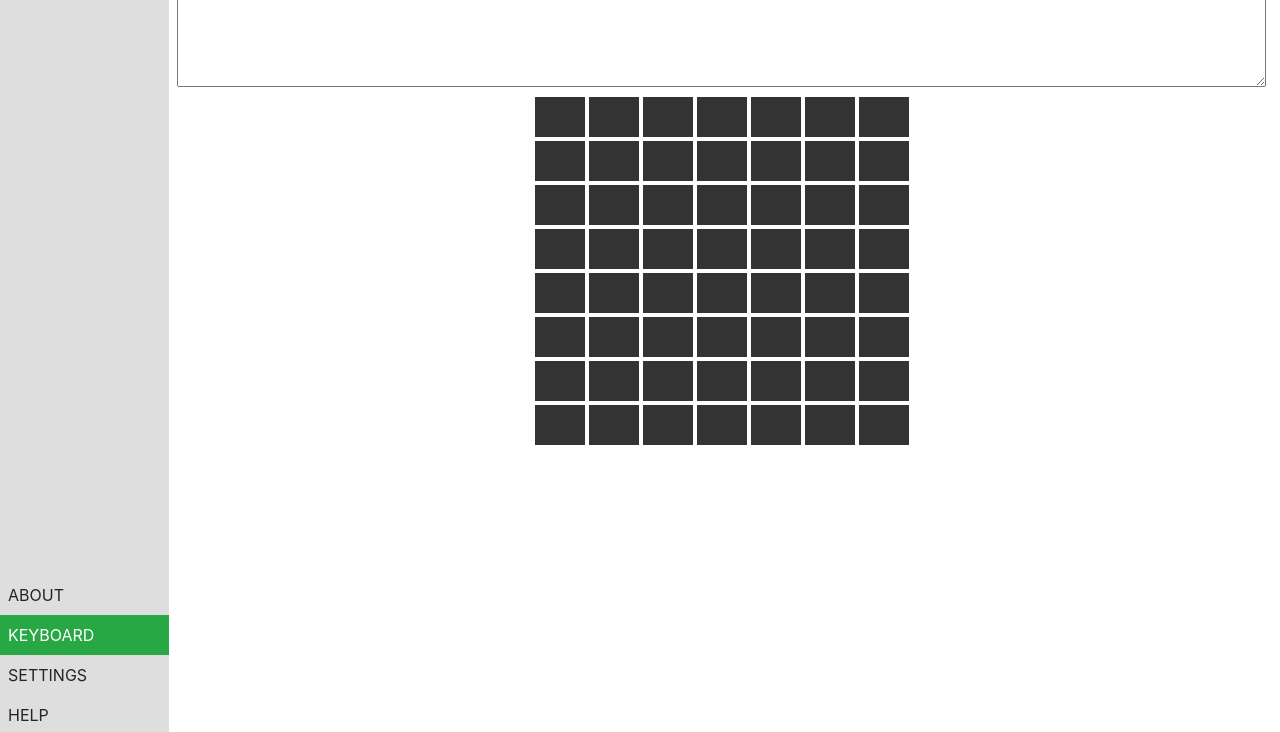
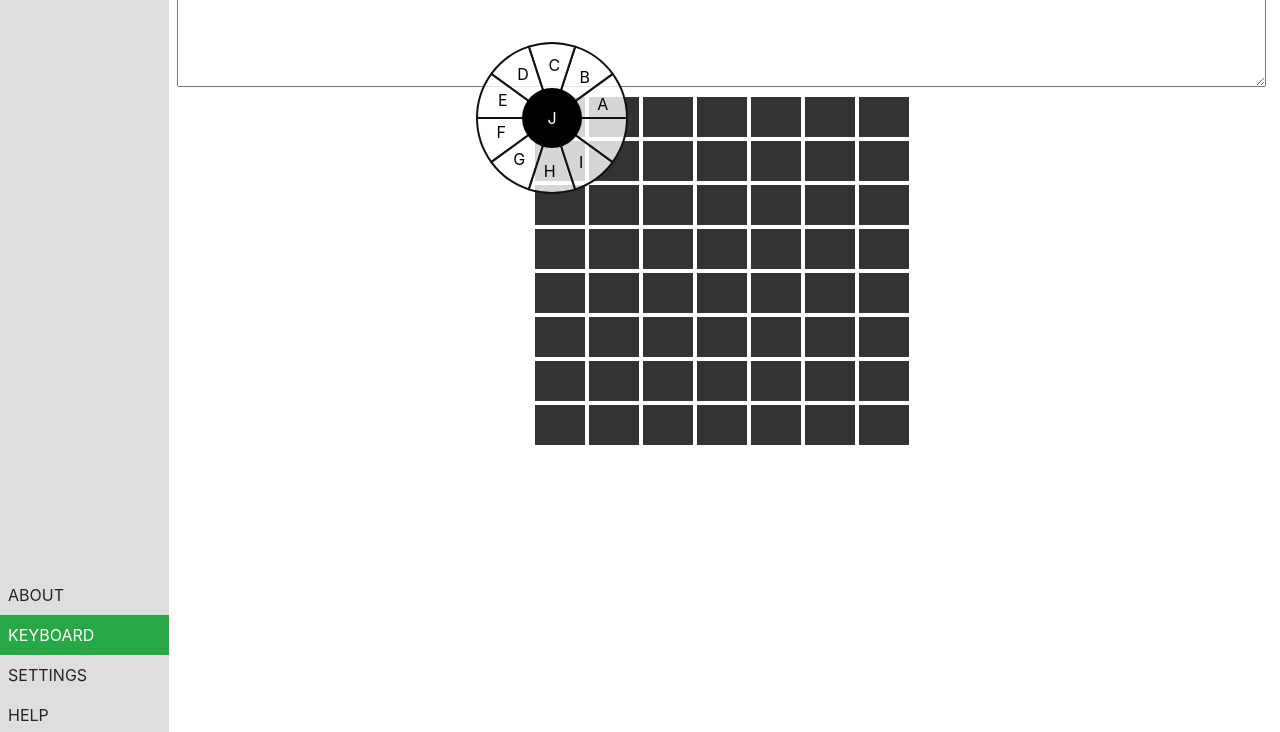
Before and after one commit to jithurjacob/HariSree, an Electron app: page resources/html/keyboard.html in a window 1280 px wide. Both pictures are taken after a click on the element 559 px from the left and 182 px from the top of the page. Shown: the part 65-797 px from the top of the page. Drawn offline with nearby package versions, Linux system fonts and the light colour scheme; files whose address does not match are found by name.

Commit message:
base circle done

```diff
--- a/resources/css/custom.css
+++ b/resources/css/custom.css
@@ -1,6 +1,9 @@
 html, body {
     height: 100%;
     width: 100%;
+}
+svg{
+    text-align: center;
 }
 #left_panel {
     width: 169px;
--- a/resources/html/keyboard.html
+++ b/resources/html/keyboard.html
@@ -116,75 +116,57 @@
     </div>
   </div>
 
-  <svg width="160px" height="160px" viewBox="-4 -4 160 160"  id="container">
-      <g id="trigger" class="trigger menu-trigger" role="button">
-          <circle cx="75" cy="75" r="30"></circle>
-          <!-- menu button label or icon goes here -->
+  <svg width="160px" height="160px" viewBox="-4 -4 160 160" style="display:none;position:absolute"  id="container">
+
+    <g id="slice-1" class="slice slice-1" "">
+        <path fill="rgba(255, 255, 255, 0.8)" stroke="#111" stroke-width="2" d="M75,75 l75,0 A75,75 0 0,0 135.6763,30.9161 z" />
+        <text transform='rotate(0 125.6763 60.9161)' x="125.6763" y="60.9161" text-anchor="middle" dominant-baseline="central" rotate="">A</text>
       </g>
-    <g id="slice-1" class="slice slice-1" style="background: red">
-        <path fill="transparent" stroke="#111" stroke-width="2" d="M75,75 l75,0 A75,75 0 0,0 135.6763,30.9161 z" />
+    <g id="slice-2" transform='rotate(-36 75 75)' class="slice slice-2" "">
+        <path  fill="rgba(255, 255, 255, 0.8)" stroke="#111" stroke-width="2" d="M75,75 l75,0 A75,75 0 0,0 135.6763,30.9161 z" />
+        <text transform='rotate(36 125.6763 60.9161)' x="125.6763" y="60.9161" text-anchor="middle" dominant-baseline="central" rotate="">B</text>
+   </g>
+
+    <g id="slice-3" transform='rotate(-72 75 75)' class="slice slice-3" "">
+        <path  fill="rgba(255, 255, 255, 0.8)" stroke="#111" stroke-width="2" d="M75,75 l75,0 A75,75 0 0,0 135.6763,30.9161 z" />
+        <text transform='rotate(72 125.6763 60.9161)' x="125.6763" y="60.9161" text-anchor="middle" dominant-baseline="central" rotate="">C</text>
     </g>
-    <text text-anchor="middle"
-          x="135.6763" y="60.9161">A</text>
+    <g id="slice-4" transform='rotate(-108 75 75)' class="slice slice-4" "">
+        <path  fill="rgba(255, 255, 255, 0.8)" stroke="#111" stroke-width="2" d="M75,75 l75,0 A75,75 0 0,0 135.6763,30.9161 z" />
+        <text transform='rotate(108 125.6763 60.9161)' x="125.6763" y="60.9161" text-anchor="middle" dominant-baseline="central" rotate="">D</text>
+    </g>
+    <g id="slice-5" transform='rotate(-144 75 75)' class="slice slice-5" "">
+        <path  fill="rgba(255, 255, 255, 0.8)" stroke="#111" stroke-width="2" d="M75,75 l75,0 A75,75 0 0,0 135.6763,30.9161 z" />
+        <text transform='rotate(144 125.6763 60.9161)' x="125.6763" y="60.9161" text-anchor="middle" dominant-baseline="central" rotate="">E</text>
+    </g>
+    <g id="slice-6" transform='rotate(-180 75 75)' class="slice slice-6" "">
+        <path  fill="rgba(255, 255, 255, 0.8)" stroke="#111" stroke-width="2" d="M75,75 l75,0 A75,75 0 0,0 135.6763,30.9161 z" />
+        <text transform='rotate(180 125.6763 60.9161)' x="125.6763" y="60.9161" text-anchor="middle" dominant-baseline="central" rotate="">F</text>
+    </g>
+    <g id="slice-7" transform='rotate(-216 75 75)' class="slice slice-7" "">
+        <path fill="rgba(255, 255, 255, 0.8)" stroke="#111" stroke-width="2" d="M75,75 l75,0 A75,75 0 0,0 135.6763,30.9161 z" />
+        <text transform='rotate(216 125.6763 60.9161)' x="125.6763" y="60.9161" text-anchor="middle" dominant-baseline="central" rotate="">G</text>
+    </g>
+    <g id="slice-8" transform='rotate(-252 75 75)' class="slice slice-8" "">
+        <path  fill="rgba(255, 255, 255, 0.8)" stroke="#111" stroke-width="2" d="M75,75 l75,0 A75,75 0 0,0 135.6763,30.9161 z" />
+        <text  transform='rotate(252 125.6763 60.9161)'  x="125.6763" y="60.9161" text-anchor="middle" dominant-baseline="central" rotate="">H</text>
+      </g>
+    <g id="slice-9" transform='rotate(-288 75 75)' class="slice slice-9" "">
+        <path  fill="rgba(255, 255, 255, 0.8)" stroke="#111" stroke-width="2" d="M75,75 l75,0 A75,75 0 0,0 135.6763,30.9161 z" />
+        <text  transform='rotate(288 125.6763 60.9161)' x="125.6763" y="60.9161" text-anchor="middle" dominant-baseline="central" rotate="">I</text>
+      </g>
+    <g id="slice-10" transform='rotate(-324 75 75)' class="slice slice-10" "">
+        <path  fill="rgba(255, 255, 255, 0.8)" stroke="#111" stroke-width="2" d="M75,75 l75,0 A75,75 0 0,0 135.6763,30.9161 z" />
+        <text transform='rotate(324 125.6763 60.9161)' x="125.6763" y="60.9161"  text-anchor="middle" dominant-baseline="central" rotate=""></text>
+    </g>
 
-    <g id="slice-2" class="slice slice-2" style="background: red">
-        <path transform='rotate(-36 75 75)' fill="transparent" stroke="#111" stroke-width="2" d="M75,75 l75,0 A75,75 0 0,0 135.6763,30.9161 z" />
-    </g>
-    <text text-anchor="middle" transform='rotate(-36 75 75)'
-          x="135.6763" y="60.9161" rotate="30">B</text>
+    <g id="trigger" class="trigger menu-trigger" role="button">
+      <circle cx="75" cy="75" r="30"></circle>
+      <text  x="75" y="75" fill="rgba(255, 255, 255, 1)" text-anchor="middle" dominant-baseline="central" rotate="">J</text>
 
-    <g id="slice-3" class="slice slice-3" style="background: red">
-        <path transform='rotate(-72 75 75)' fill="transparent" stroke="#111" stroke-width="2" d="M75,75 l75,0 A75,75 0 0,0 135.6763,30.9161 z" />
-    </g>
-    <text text-anchor="middle" transform='rotate(-72 75 75)'
-          x="135.6763" y="60.9161" rotate="70">C</text>
+      <!-- menu button label or icon goes here -->
+  </g>
 
-    <g id="slice-4" class="slice slice-4" style="background: red">
-        <path transform='rotate(-108 75 75)' fill="transparent" stroke="#111" stroke-width="2" d="M75,75 l75,0 A75,75 0 0,0 135.6763,30.9161 z" />
-    </g>
-    <text text-anchor="middle" transform='rotate(-108 75 75)'
-          x="135.6763" y="60.9161" rotate="110">D</text>
-
-    <g id="slice-5" class="slice slice-5" style="background: red">
-        <path transform='rotate(-144 75 75)' fill="transparent" stroke="#111" stroke-width="2" d="M75,75 l75,0 A75,75 0 0,0 135.6763,30.9161 z" />
-    </g>
-    <text text-anchor="middle" transform='rotate(-144 75 75)'
-          x="135.6763" y="60.9161">E</text>
-
-    <g id="slice-6" class="slice slice-6" style="background: red">
-        <path transform='rotate(-180 75 75)' fill="transparent" stroke="#111" stroke-width="2" d="M75,75 l75,0 A75,75 0 0,0 135.6763,30.9161 z" />
-    </g>
-    <text text-anchor="middle" transform='rotate(-180 75 75)'
-          x="135.6763" y="60.9161">F</text>
-
-    <g id="slice-7" class="slice slice-7" style="background: red">
-        <path transform='rotate(-216 75 75)' fill="transparent" stroke="#111" stroke-width="2" d="M75,75 l75,0 A75,75 0 0,0 135.6763,30.9161 z" />
-    </g>
-    <text text-anchor="middle" transform='rotate(-216 75 75)'
-          x="135.6763" y="60.9161">G</text>
-
-    <g id="slice-8" class="slice slice-8" style="background: red">
-        <path transform='rotate(-252 75 75)' fill="transparent" stroke="#111" stroke-width="2" d="M75,75 l75,0 A75,75 0 0,0 135.6763,30.9161 z" />
-    </g>
-    <text text-anchor="middle" transform='rotate(-252 75 75)'
-          x="135.6763" y="60.9161">H</text>
-
-    <g id="slice-9" class="slice slice-9" style="background: red">
-        <path transform='rotate(-288 75 75)' fill="transparent" stroke="#111" stroke-width="2" d="M75,75 l75,0 A75,75 0 0,0 135.6763,30.9161 z" />
-    </g>
-    <text text-anchor="middle" transform='rotate(-288 75 75)'
-         rotate="90"  x="135.6763" y="60.9161">I</text>
-
-    <g id="slice-10" class="slice slice-10" style="background: red">
-        <path transform='rotate(-324 75 75)' fill="transparent" stroke="#111" stroke-width="2" d="M75,75 l75,0 A75,75 0 0,0 135.6763,30.9161 z" />
-    </g>
-    <text text-anchor="middle" transform='rotate(-324 75 75)'
-          x="135.6763" y="60.9161">J</text>
-
-
-    <!--<g id="slice-1" class="slice slice-1" style="background: red">
-        <path fill="transparent" stroke="#111" stroke-width="2" d="M75,75 l75,0 A75,75 0 0,0 147.3784,55.3437 z" />
-    </g>-->
 </svg>
 </body>
 <script src="../../node_modules/jquery/dist/jquery.js"></script>
--- a/resources/js/KeyBoard.js
+++ b/resources/js/KeyBoard.js
@@ -15,5 +15,15 @@ function setKeyboardLanguage(lang){
 
 $(".key_btn").on('click',function(){
     // show an svg on top of this btn
+    var pos = $(this).position();
+    console.log(pos);
 
-});
+    // $("#container").position=$(this).position();
+    $("#container").show();
+    $("#container").offset({ top: pos.top-56, left: pos.left-60 });
+
+
+})
+// $("#right_panel").on('click',function(){
+//     $("#container").hide();
+// });
```
